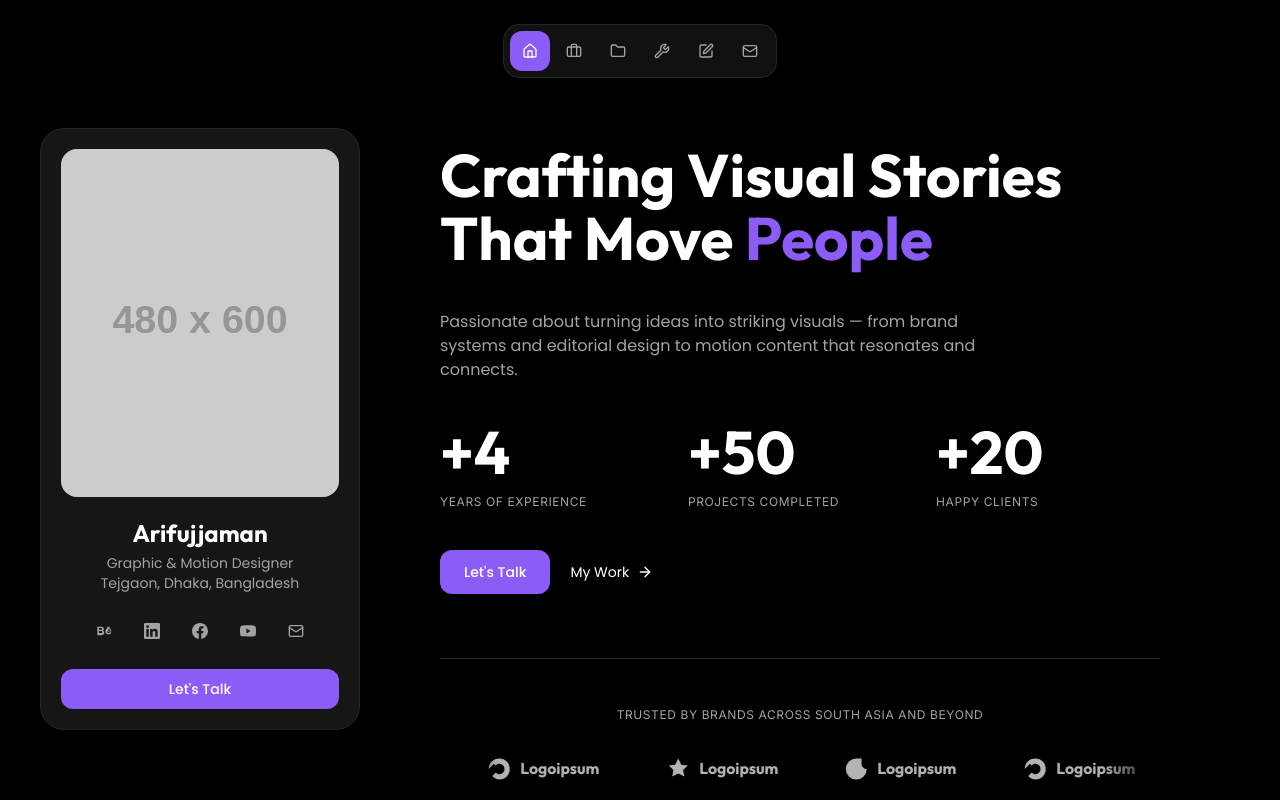
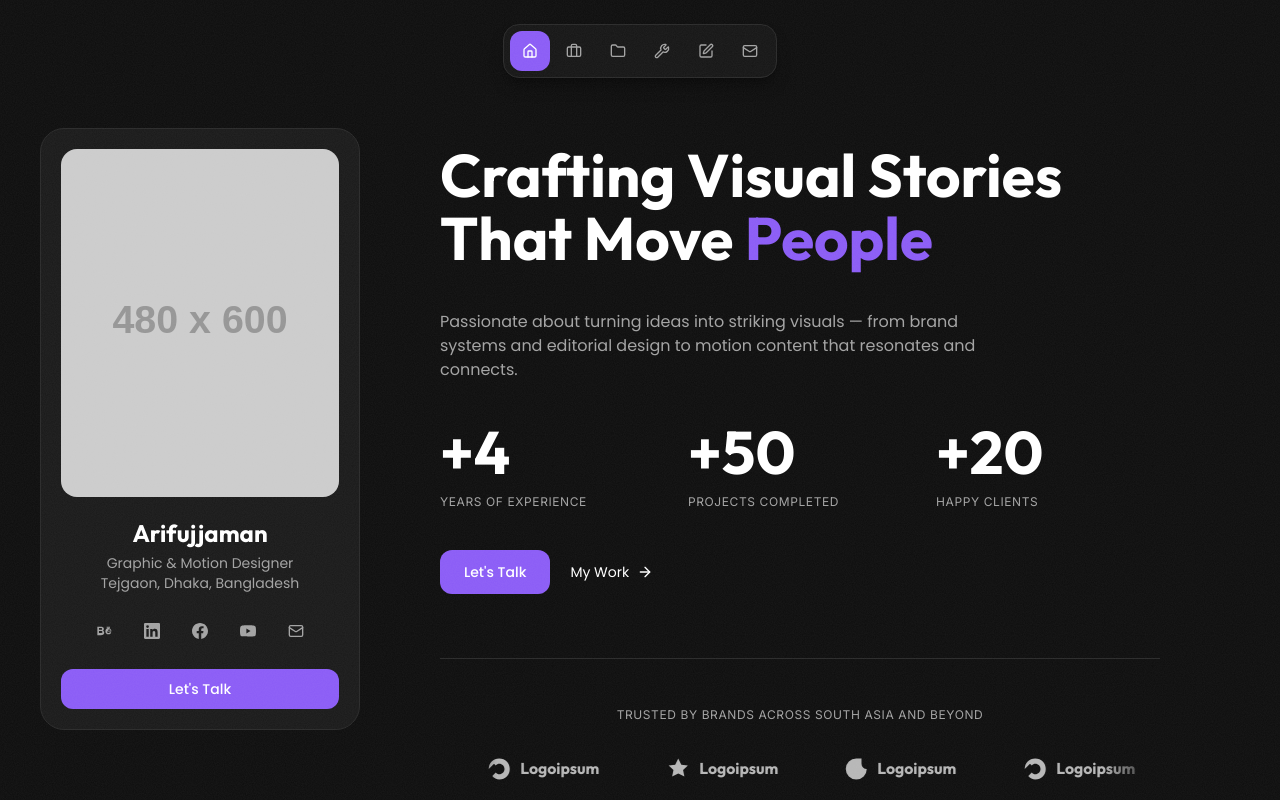
Before and after one commit to shantoislam242/client-portfolio, a Next.js app: page / in a window 1280 px wide. Shown: the top 800 px of the page. Built offline with nearby package versions, Linux system fonts and the light colour scheme.

Commit message:
feat(theme): warmer dark canvas (#0e0e0e not pure black) + subtle film-grain noise overlay across viewport for premium texture

```diff
--- a/app/globals.css
+++ b/app/globals.css
@@ -64,12 +64,12 @@
 }
 
 :root {
-  /* Portfolio palette — matches Framer's "black canvas + white-on-opacity" model
-     (Gray + Purple + White are the only foreground colors in the source palette) */
-  --bg-primary: #000000;             /* pure black canvas */
-  --bg-card: #161616;                /* ≈ white @ 8.5% on black */
-  --bg-card-hover: #1c1c1c;          /* ≈ white @ 11% */
-  --border-subtle: #262626;          /* ≈ white @ 15% */
+  /* Portfolio palette — matches Framer reference: dark gray canvas (not pure black)
+     with a subtle grain overlay applied via body::after */
+  --bg-primary: #0e0e0e;             /* dark gray, not pure black — feels warmer */
+  --bg-card: #1a1a1a;                /* ≈ white @ 10% */
+  --bg-card-hover: #222222;          /* ≈ white @ 13% */
+  --border-subtle: #2a2a2a;          /* ≈ white @ 16.5% */
   --text-primary: #ffffff;           /* "White" */
   --text-secondary: #a3a3a3;         /* "Gray" — ≈ white @ 64% */
   --text-muted: #525252;             /* ≈ white @ 32% */
@@ -78,11 +78,11 @@
   --accent-glow: rgba(139, 92, 246, 0.15);
 
   /* shadcn primitives — mapped to portfolio palette so Button/Input/etc. inherit */
-  --background: #000000;
+  --background: #0e0e0e;
   --foreground: #ffffff;
-  --card: #161616;
+  --card: #1a1a1a;
   --card-foreground: #ffffff;
-  --popover: #161616;
+  --popover: #1a1a1a;
   --popover-foreground: #ffffff;
   --primary: #8b5cf6;
   --primary-foreground: #ffffff;
@@ -124,6 +124,21 @@ html {
 body {
   background-color: var(--bg-primary);
   color: var(--text-primary);
+}
+
+/* Subtle film-grain overlay — adds premium "noise" texture across the
+   whole viewport. Fixed so it doesn't scroll with content. pointer-events:none
+   keeps it from intercepting clicks. */
+body::after {
+  content: "";
+  position: fixed;
+  inset: 0;
+  pointer-events: none;
+  z-index: 9999;
+  opacity: 0.05;
+  background-image: url("/noise.svg");
+  background-size: 200px 200px;
+  background-repeat: repeat;
 }
 
 ::selection {
```
Also changed, not shown: public/noise.svg (added).
